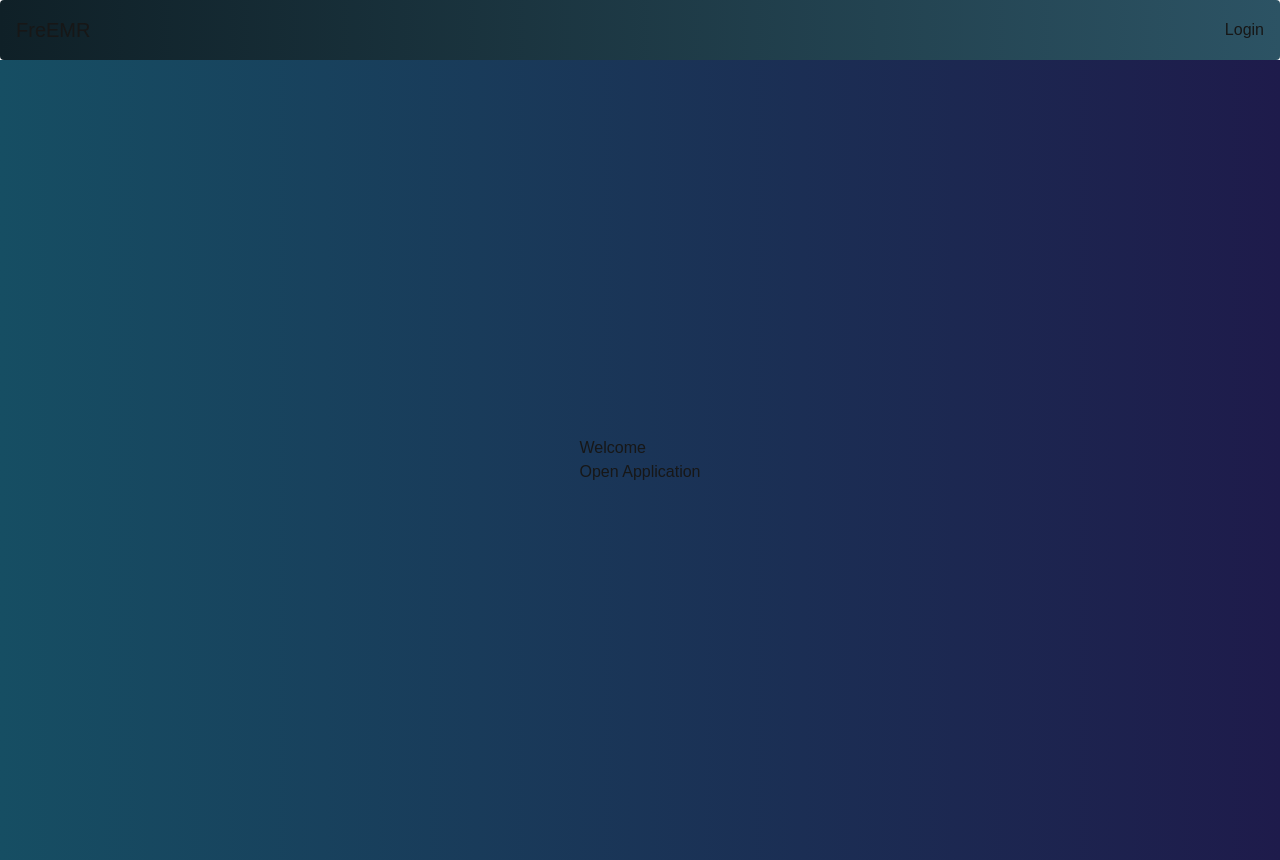
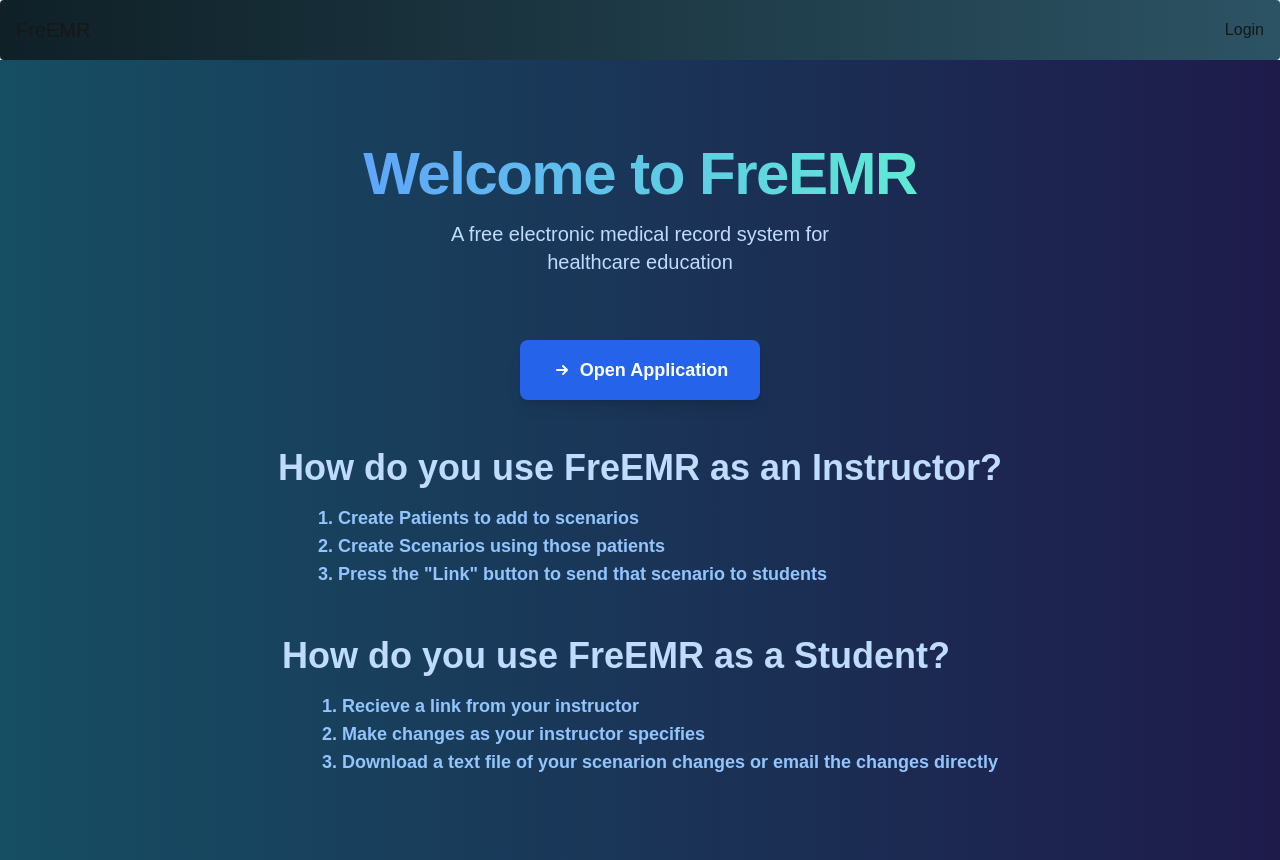
Before and after one commit to Chocopepero/FreEMR, a Next.js app in the folder frontend/: page / in a window 1280 px wide. Built offline with nearby package versions, Linux system fonts and the light colour scheme; no server answers.

Commit message:
added some fanciness to the homepage

```diff
--- a/frontend/app/page.js
+++ b/frontend/app/page.js
@@ -2,13 +2,47 @@ import Link from 'next/link';
 
 export default function Home() {
   return (
-    <div className='flex flex-col items-center justify-center h-screen w-full bg-gradient-to-r from-cyan-900 to-indigo-950'>
-      <div className=''>
-      <h1>Welcome</h1>
-      <Link href="/scenario">
-        Open Application
-      </Link>
+    <div className='flex flex-col items-center justify-center h-screen w-full bg-gradient-to-r from-cyan-900 to-indigo-950 text-white'>
+      <div className='text-6xl font-bold mb-4 tracking-tight'>
+        <span className='text-transparent bg-clip-text bg-gradient-to-r from-blue-400 to-teal-300'>
+          Welcome to FreEMR
+        </span>
       </div>
+
+      <p className='text-xl text-blue-200 mb-8 max-w-md text-center'>
+        A free electronic medical record system for healthcare education
+      </p>
+
+      <div className='mt-8'>
+        <Link
+          href="/scenario"
+          className='px-8 py-4 bg-blue-600 hover:bg-blue-700 rounded-lg font-semibold text-lg shadow-lg hover:shadow-xl transition-all duration-200 transform hover:-translate-y-1 inline-flex items-center'
+        >
+          <svg xmlns="http://www.w3.org/2000/svg" className="h-5 w-5 mr-2" viewBox="0 0 20 20" fill="currentColor">
+            <path fillRule="evenodd" d="M10.293 5.293a1 1 0 011.414 0l4 4a1 1 0 010 1.414l-4 4a1 1 0 01-1.414-1.414L12.586 11H5a1 1 0 110-2h7.586l-2.293-2.293a1 1 0 010-1.414z" clipRule="evenodd" />
+          </svg>
+          Open Application
+        </Link>
+      </div>
+
+      <div className='mt-12 text-4xl text-blue-200 font-bold'>
+          How do you use FreEMR as an Instructor?
+          <div className='text-lg text-blue-300 mt-4 indent-10'>
+            <p>1. Create Patients to add to scenarios </p>
+            <p>2. Create Scenarios using those patients </p>
+            <p>3. Press the "Link" button to send that scenario to students</p>
+          </div>
+      </div>
+
+      <div className='mt-12 text-4xl text-blue-200 font-bold'>
+          How do you use FreEMR as a Student?
+          <div className='text-lg text-blue-300 mt-4 indent-10'>
+            <p>1. Recieve a link from your instructor </p>
+            <p>2. Make changes as your instructor specifies </p>
+            <p>3. Download a text file of your scenarion changes or email the changes directly </p>
+          </div>
+      </div>
+
     </div>
   );
 }
```
